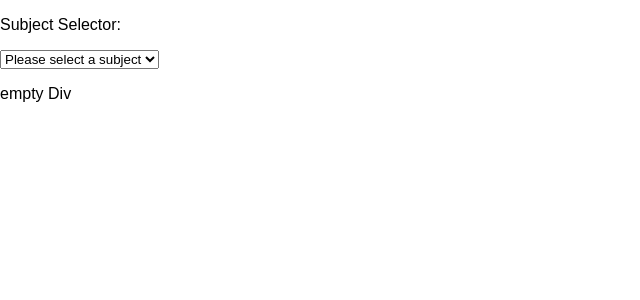
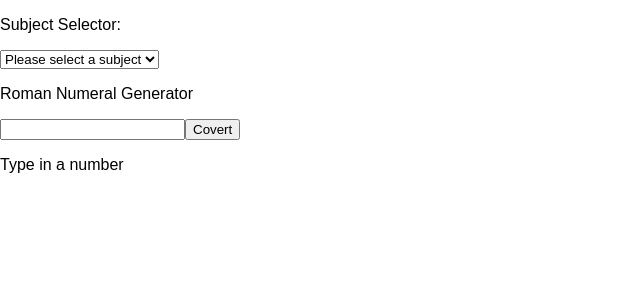
Before and after one commit to OwlMan77/School-Explained, a React (Create React App) app in the folder client/: page / in a window 1280 px wide. Shown: the top 300 px of the page, without its empty margins (0-640 px from the left). Built offline with nearby package versions, Linux system fonts and the light colour scheme.

Commit message:
finished the second part

```diff
--- a/client/src/Roman.js
+++ b/client/src/Roman.js
@@ -1,35 +1,56 @@
 import React, { Component } from 'react';
 
+// create a function that will convert number into roman numerals
+
+  function romanize (num) {
+      if (!+num)
+          return false;
+      else if (num < 100 && num > 0) {
+        var digits = String(+num).split(""),
+            key = ["","C","CC","CCC","CD","D","DC","DCC","DCCC","CM",
+                   "","X","XX","XXX","XL","L","LX","LXX","LXXX","XC",
+                   "","I","II","III","IV","V","VI","VII","VIII","IX"],
+            roman = "",
+            i = 3;
+        while (i--)
+            roman = (key[+digits.pop() + (i * 10)] || "") + roman;
+        return Array(+digits.join("") + 1).join("M") + roman;
+      }
+      else{
+      return "Please choose a number between 1-99";
+      }
+
+  }
+
+
 class romanNumerals extends Component {
+  constructor(props) {
+   super(props);
+   this.state = {value: '', numeral: 'Type in a number'};
+
+   this.handleChange = this.handleChange.bind(this);
+   this.handleSubmit = this.handleSubmit.bind(this);
+ }
+ handleChange(e){
+  this.setState({value: e.target.value});
+ }
+ handleSubmit(e){
+   e.preventDefault();
+   this.setState({numeral: romanize(this.state.value)});
+ }
 //create a form field, a button and a output
-
-//create a function that will convert number into roman numerals
-  // romanize (num) {
-  //     if (!+num)
-  //         return false;
-  //     else if (num < 100) {
-  //       var digits = String(+num).split(""),
-  //           key = ["","C","CC","CCC","CD","D","DC","DCC","DCCC","CM",
-  //                  "","X","XX","XXX","XL","L","LX","LXX","LXXX","XC",
-  //                  "","I","II","III","IV","V","VI","VII","VIII","IX"],
-  //           roman = "",
-  //           i = 3;
-  //       while (i--)
-  //           roman = (key[+digits.pop() + (i * 10)] || "") + roman;
-  //       return Array(+digits.join("") + 1).join("M") + roman;
-  //     }
-  //     else{
-  //       console.log('over limit');
-  //     }
-  //
-  // }
   //display answer
   render(){
     return(
       <div>
-      <p>empty Div</p>
+      <p>Roman Numeral Generator</p>
+      <form onSubmit={this.handleSubmit}>
+      <input type="number" value={this.state.value} onChange={this.handleChange}></input>
+      <input type="submit" value="Covert"></input>
+      <p>{this.state.numeral}</p>
+      </form>
       </div>
-    )
+    );
   }
 }
 
```
